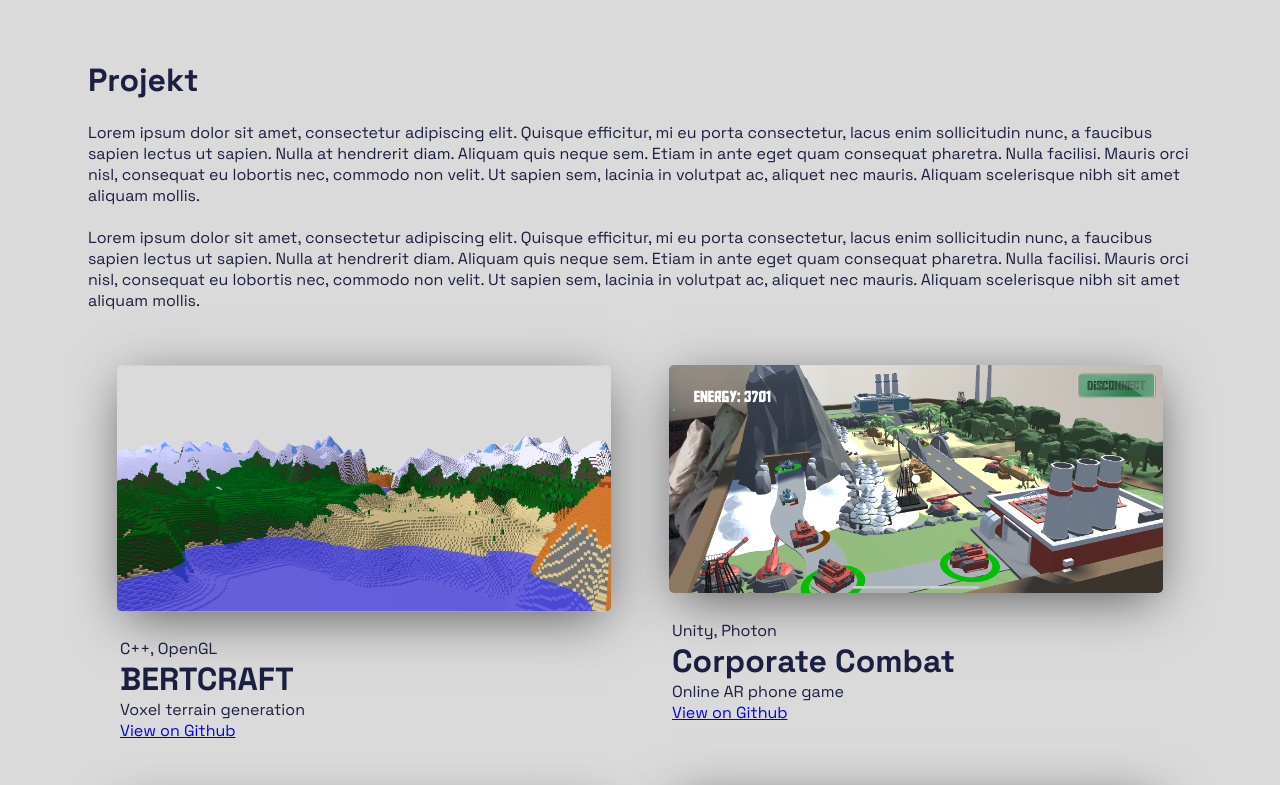
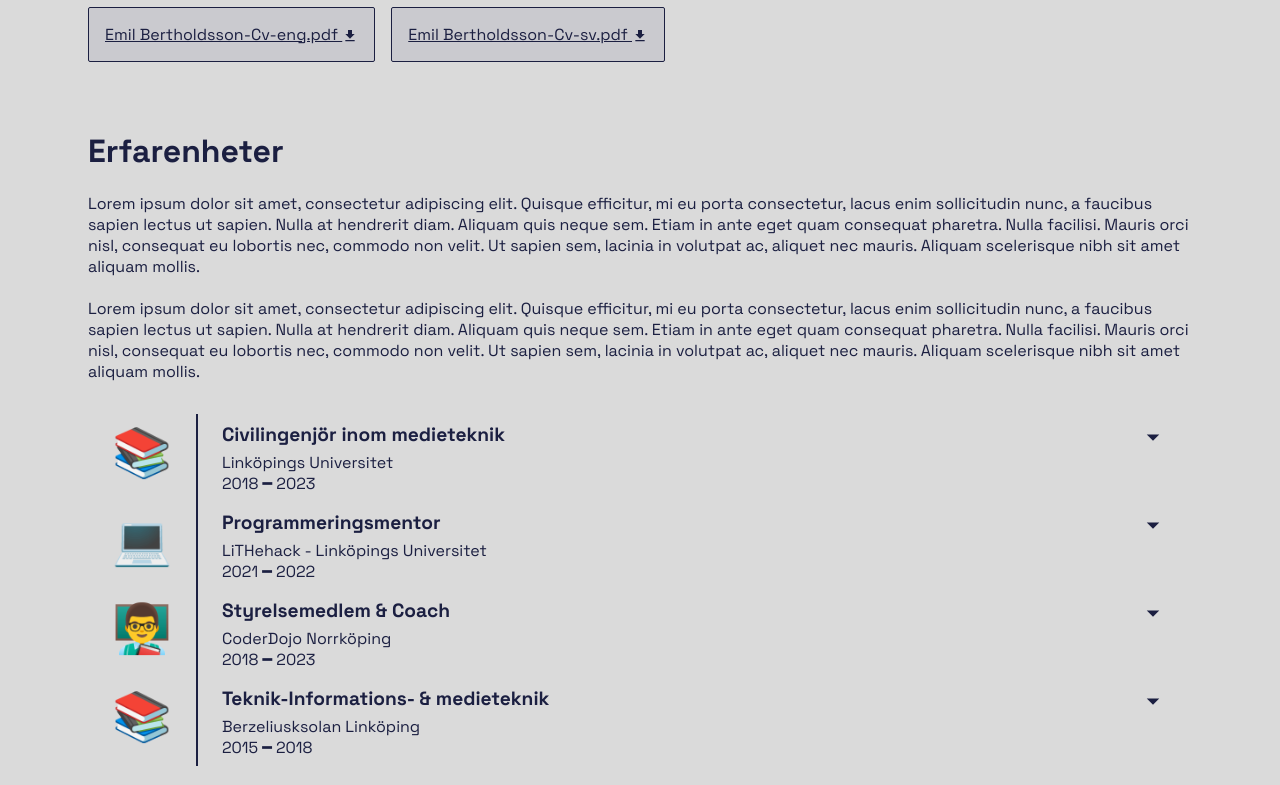
Before and after one commit to EmilBert/emilbert.gihub.io, a React (Create React App) app: page / in a window 1280 px wide. Shown: the part 880-1665 px from the top of the page. Built offline with nearby package versions, Linux system fonts and the light colour scheme.

Commit message:
Animation and stuff

```diff
--- a/src/App.css
+++ b/src/App.css
@@ -1,3 +1,8 @@
+
+iframe {
+    pointer-events: none;
+}
+
 .App{
     width: 100%;
     background: #DADADA;
@@ -19,6 +24,28 @@ h1,h2,h3,h4,h5{
     font-weight: bold;
 }
 
+.downloads{
+    padding: 0 3rem;
+    display: flex;
+    flex-wrap: wrap;
+    min-width: 300px;
+}
+
+.download-link{
+    transition: all 0.3s ease-in-out;
+    padding:1rem;
+    background-color: #cacacf;
+    color:#1B1F41;
+    margin: 0 1rem 1rem 0;
+    border-radius: 2px;
+    border:#1B1F41 1px solid;
+}
+
+.download-link:hover{
+    background-color:#808cfc;
+}
+
+
 .projects{
     width: 100%;
     display: flex;
@@ -28,32 +55,33 @@ h1,h2,h3,h4,h5{
 }
 
 .projects-column{
-    width:520px;
     padding:1rem;
+    width:45%;
+    min-width: 400px;
 }
+
 
 .project{
     width:100%;
     margin: 2rem 0;
     background: "white";
-    animation: transitionAppear 5s ease-in-out;
+    border-radius: 2px;
+
+    border: #1B1F41 1px solid;
+    box-shadow: 1px 12px 54px -8px rgba(0,0,0,0.61);
+    -webkit-box-shadow: 1px 12px 54px -8px rgba(0,0,0,0.61);
+    -moz-box-shadow: 1px 12px 54px -8px rgba(0,0,0,0.61);
+    transition: all 0.3s ease-in-out;
 }
 
 .projects-column img{
-    transform: scale(0.95);
-    transition: all 0.3s ease-in-out;
-    border-radius: 5px;
     width:100%;
     margin:0;
-
-    box-shadow: 1px 12px 54px -8px rgba(0,0,0,0.61);
-    -webkit-box-shadow: 1px 12px 54px -8px rgba(0,0,0,0.61);
-    -moz-box-shadow: 1px 12px 54px -8px rgba(0,0,0,0.61);
-
+    border-bottom: #1B1F41 1px solid;
 }
 
-.project img:hover {
-    transform: scale(1);
+.project:hover {
+    transform: scale(1.01);
 }
 
 .project h3{
@@ -61,7 +89,6 @@ h1,h2,h3,h4,h5{
 }
 
 .project-text{
-    width:500px;
     padding:1rem;
 }
 
@@ -74,7 +101,7 @@ h1,h2,h3,h4,h5{
     overflow-x:auto;
     width: 100%;
     min-width: 600px;
-    margin: 2rem 0;
+    margin-top: 2rem;
     background:#DADADA;
     overflow: hidden;
     transition: all 0.1s ease;
@@ -88,6 +115,7 @@ h1,h2,h3,h4,h5{
 .exp-list td {
     padding: 0.5rem 1.5rem;
     vertical-align: top;
+    overflow: hidden;
 }
 .exp-list-item h3{
     font-size: 1.2rem;
@@ -121,13 +149,13 @@ h1,h2,h3,h4,h5{
     max-height:0;
     transition: all 0.2s ease-in-out;
     opacity: 0;
-    overflow: hidden;
+
 }
 
 .exp-list-item .show .content{
     opacity: 1;
     transition: all 0.3s ease-in-out;
-    max-height:10rem;
+    max-height:20rem;
     height:auto;
     padding-bottom:1rem;
 }
@@ -152,7 +180,7 @@ nav{
 nav .wrapper{
     display: flex;
     justify-content: space-around;
-    border-radius: 1rem;
+    border-radius: 2px;
     transition: all 0.5s ease-in-out;
     background-color: rgb(27, 31, 65, 0);
 }
@@ -184,7 +212,28 @@ nav a:hover{
     color:#DADADA;
 }
 
+.cursor{
+    font-weight: 100;
+}
 
+.blink{
+    animation: blinkAnim 2s ease-in-out infinite;
+}
+
+@keyframes blinkAnim {
+    0% {
+      opacity: 1;
+    }
+    40% {
+      opacity: 0;
+    }
+    60% {
+      opacity: 0;
+    }
+    100% {
+        opacity: 1;
+    }
+  }
 
 @keyframes transitionAppear {
     0% {
@@ -209,10 +258,10 @@ nav a:hover{
   }
 
 
-.section-1 .text h1 span{
+.wave{
   animation-name: wave-animation;  /* Refers to the name of your @keyframes element below */
   animation-duration: 2.5s;
-  animation-delay: 1.5s;        /* Change to speed up or slow down */
+  animation-delay: 2s;        /* Change to speed up or slow down */
   animation-iteration-count: 2;  /* Never stop waving :) */
   transform-origin: 70% 70%;       /* Pivot around the bottom-left palm */
   display: inline-block;
@@ -239,6 +288,12 @@ nav a:hover{
     margin:auto;
     display: table;
 }
+
+#footer-section{
+    background-color: #1B1F41;
+    color: #808cfc;
+}
+
 
 #me{
     max-height: 600px;
@@ -449,8 +504,13 @@ nav a:hover{
     nav{
         padding-top: 0;
     }
+
+    .wrapper{
+        width:90%;
+    }
     nav .wrapper{
         padding:1rem;
+        width:100%;
     }
 
 
@@ -461,7 +521,7 @@ nav a:hover{
     nav .nav-button{
         display:none;
     }
-    .section{
+    .section, .downloads{
         padding-left:0.5rem;
         padding-right:0.5rem;
     }
@@ -512,6 +572,15 @@ nav a:hover{
         width:100%;
         min-width:0;
     }
+
+    .projects-column{
+        width: 100%;
+        padding:0rem 0;
+    }
+
+    .project{
+        margin: 1rem 0;
+    }
 }
 @media (max-width: 600px) {
     /* CSS that should be displayed if width is equal to or less than 800px goes here */
--- a/src/App.js
+++ b/src/App.js
@@ -1,36 +1,40 @@
 import './App.css';
 import me from './images/me.png';
 import bg from './images/bc.png';
+
+import { IconContext} from 'react-icons';
+import { MdDownload } from 'react-icons/md';
 
 import Navbar from './Components/Navbar';
 import ExpSection from './Components/ExpSection';
 import ProjectSection from './Components/ProjectSection';
 import * as React from "react";
+import HeroSection from './Components/HeroSection';
+import Footer from './Components/Footer';
 
 //<img id="me" alt="me" src={me} />
 
 function App() {
   return (
+    <IconContext.Provider value={{ style: { verticalAlign: 'middle' } }}>
       <div className="App" id="top">
         <Navbar />
-
-      <div className="section-1">
-          <div className="content">
-            <div className="text">
-              <div><h1><span>&#128075;</span>  Hej, mitt namn är Emil!</h1></div>
-              <p>Lorem ipsum dolor sit amet, consectetur adipiscing elit. Quisque efficitur, mi eu porta consectetur, lacus enim sollicitudin nunc, a faucibus sapien lectus ut sapien. Nulla at hendrerit diam. Aliquam quis neque sem. Etiam in ante eget quam consequat pharetra. Nulla facilisi. Mauris orci nisl, consequat eu lobortis nec, commodo non velit. Ut sapien sem, lacinia in volutpat ac, aliquet nec mauris. Aliquam scelerisque nibh sit amet aliquam mollis.</p>
-            </div>
-          </div>
-      </div>
+        <HeroSection/>
         <div className="wrapper">
           <div className="section" id="about-section">
             <h1>Om mig</h1>
             <p>Lorem ipsum dolor sit amet, consectetur adipiscing elit. Quisque efficitur, mi eu porta consectetur, lacus enim sollicitudin nunc, a faucibus sapien lectus ut sapien. Nulla at hendrerit diam. Aliquam quis neque sem. Etiam in ante eget quam consequat pharetra. Nulla facilisi. Mauris orci nisl, consequat eu lobortis nec, commodo non velit. Ut sapien sem, lacinia in volutpat ac, aliquet nec mauris. Aliquam scelerisque nibh sit amet aliquam mollis.</p>
           </div>
-        {/* <ExpSection title={"Erfarenheter"} content={"Lorem ipsum dolor sit amet, consectetur adipiscing elit. Quisque efficitur, mi eu porta consectetur, lacus enim sollicitudin nunc, a faucibus sapien lectus ut sapien. Nulla at hendrerit diam. Aliquam quis neque sem. Etiam in ante eget quam consequat pharetra. Nulla facilisi. Mauris orci nisl, consequat eu lobortis nec, commodo non velit. Ut sapien sem, lacinia in volutpat ac, aliquet nec mauris. Aliquam scelerisque nibh sit amet aliquam mollis."}/> */}
+          <div className="downloads">
+            <a className="download-link" href={me} download>Emil Bertholdsson-Cv-eng.pdf <MdDownload/></a>
+            <a className="download-link" href={me} download>Emil Bertholdsson-Cv-sv.pdf <MdDownload/></a>
+          </div>
+          <ExpSection title={"Erfarenheter"} content={"Lorem ipsum dolor sit amet, consectetur adipiscing elit. Quisque efficitur, mi eu porta consectetur, lacus enim sollicitudin nunc, a faucibus sapien lectus ut sapien. Nulla at hendrerit diam. Aliquam quis neque sem. Etiam in ante eget quam consequat pharetra. Nulla facilisi. Mauris orci nisl, consequat eu lobortis nec, commodo non velit. Ut sapien sem, lacinia in volutpat ac, aliquet nec mauris. Aliquam scelerisque nibh sit amet aliquam mollis."}/>
           <ProjectSection title={"Projekt"} content={"Lorem ipsum dolor sit amet, consectetur adipiscing elit. Quisque efficitur, mi eu porta consectetur, lacus enim sollicitudin nunc, a faucibus sapien lectus ut sapien. Nulla at hendrerit diam. Aliquam quis neque sem. Etiam in ante eget quam consequat pharetra. Nulla facilisi. Mauris orci nisl, consequat eu lobortis nec, commodo non velit. Ut sapien sem, lacinia in volutpat ac, aliquet nec mauris. Aliquam scelerisque nibh sit amet aliquam mollis."}/>
         </div>
+        <Footer/>
       </div>
+    </IconContext.Provider>
   );
 }
 
--- a/src/Components/ExpSection.js
+++ b/src/Components/ExpSection.js
@@ -2,24 +2,21 @@ import React, { useState } from 'react';
 import { MdArrowDropDown } from 'react-icons/md';
 import { MdArrowDropUp } from 'react-icons/md';
 
-function Item(props) {
-  const [emoji, setEmoji]         = useState(props.emoji);
-  const [title, setTitle]         = useState(props.title);
-  const [subTitle, setSubTitle]   = useState(props.subTitle);
-  const [year, setYear]           = useState(props.year.split("-"));
-  const [content, setContent]     = useState(props.content);
+function Item({emoji, title, subTitle, year, content}) {
+
+  let yearFormat = year.split("-")
+
+
   const [selected, setSelected]   = useState(1);
 
   return (
     <tr className="exp-list-item "  onClick={selected == 1 ? () => setSelected(0) : () => setSelected(1)}>
         <td className="item-icon">{emoji}</td>
         <td className={selected ? "content-td hide" : "content-td show"}>
-
           <div className="split"><h3>{title} </h3><span className="drop"> {selected ? <MdArrowDropDown size={30} />: <MdArrowDropUp size={30}/>} </span></div>
-
           <p>{subTitle} </p>
-          <p>{year[0]} ━ {year[1]}</p>
-          <span><p className="content">{content}</p></span>
+          <p>{yearFormat[0]} ━ {yearFormat[1]}</p>
+          <p className="content">{content}</p>
         </td>
     </tr>
   );
--- /dev/null
+++ b/src/Components/Footer.js
@@ -0,0 +1,13 @@
+import * as React from "react";
+
+export default function Footer() {
+
+    return (
+        <div className="section" id="footer-section">
+            <div className="wrapper">
+                <h1>Kontakt</h1>
+                <p>Lorem ipsum dolor sit amet, consectetur adipiscing elit. Quisque efficitur, mi eu porta consectetur, lacus enim sollicitudin nunc, a faucibus sapien lectus ut sapien. Nulla at hendrerit diam. Aliquam quis neque sem. Etiam in ante eget quam consequat pharetra. Nulla facilisi. Mauris orci nisl, consequat eu lobortis nec, commodo non velit. Ut sapien sem, lacinia in volutpat ac, aliquet nec mauris. Aliquam scelerisque nibh sit amet aliquam mollis.</p>
+            </div>
+          </div>
+    );
+}
--- /dev/null
+++ b/src/Components/HeroSection.js
@@ -0,0 +1,37 @@
+import * as React from "react";
+
+export default function HeroSection() {
+
+    let titleText = "Hej, mitt namn är Emil!";
+
+    const [title , setTitle] = React.useState("");
+
+    // Add one letter at a time to title, at an inteval of 100
+    const addLetter = () => {
+        if (title.length < titleText.length) {
+            setTitle(title + titleText[title.length]);
+        }
+    }
+    React.useEffect(() => {
+        //randomize the interval
+        const interval = setInterval(() => {
+            addLetter();
+        }, 50 + Math.random() * 50);
+        return () => clearInterval(interval);
+    }, [title]);
+
+    return (
+        <div className="section-1">
+            <div className="content">
+              <div className="text">
+                <div>
+                    <h1>
+                        <span className="wave">&#128075;</span>  {title}<span className={title.length == titleText.length ?"cursor blink":"cursor"}>|</span>
+                    </h1>
+                </div>
+                <p>Lorem ipsum dolor sit amet, consectetur adipiscing elit. Quisque efficitur, mi eu porta consectetur, lacus enim sollicitudin nunc, a faucibus sapien lectus ut sapien. Nulla at hendrerit diam. Aliquam quis neque sem. Etiam in ante eget quam consequat pharetra. Nulla facilisi. Mauris orci nisl, consequat eu lobortis nec, commodo non velit. Ut sapien sem, lacinia in volutpat ac, aliquet nec mauris. Aliquam scelerisque nibh sit amet aliquam mollis.</p>
+              </div>
+            </div>
+        </div>
+    );
+}
```
Lines whose indentation alone changed are shown as unchanged.
